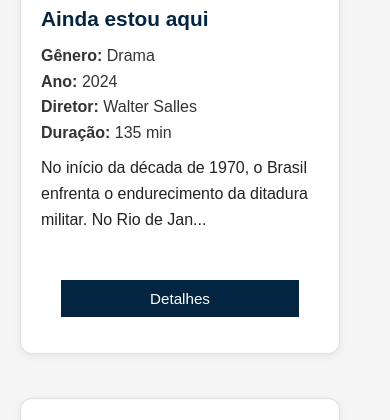
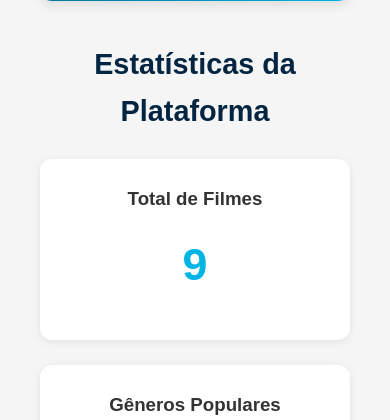
Before and after one commit to GabrieLaureanoUP/Projeto_PHP_Filmes, a PHP site: page /index.php?p=home in a window 390 px wide; the page is wider, and only the part inside the window is pictured. Shown: the part 580-1000 px from the top of that part. Run offline with PHP 8.4, Linux system fonts and the light colour scheme; data comes from the database, SQL or seed files in the repository.

Commit message:
Criação da home

```diff
--- a/Config/BancoPdo.php
+++ b/Config/BancoPdo.php
@@ -6,7 +6,7 @@ class Database {
         if (!isset(self::$pdo)) {
             try {
                 self::$pdo = new PDO(
-                    'mysql:host=localhost;port=3307;dbname=imdb_filmes;charset=utf8mb4',
+                    'mysql:host=localhost;port=3306;dbname=imdb_filmes;charset=utf8mb4',
                     'root',
                     '',
                     [
--- a/Controller/FilmeController.php
+++ b/Controller/FilmeController.php
@@ -13,6 +13,19 @@ class FilmeController {
 
         $filmes = Filme::listarFilmes();
         include __DIR__ . '/../View/filmes/listar.php';
+    }
+
+    static function home() {
+        session_start();
+
+        if (!isset($_SESSION['csrf_token'])) {
+            $_SESSION['csrf_token'] = bin2hex(random_bytes(32));
+        }
+
+        $filmesPopulares = Filme::buscarFilmesPopulares();
+        $estatisticas = Filme::getEstatisticas();
+
+        include __DIR__ . '/../View/home.php';
     }
 
     static function criar() {
@@ -234,8 +247,13 @@ class FilmeController {
             $_SESSION['csrf_token'] = bin2hex(random_bytes(32));
         }
 
-        $termo = $_GET['termo'] ?? '';
-        $filmes = Filme::buscarPorNomeOuGenero($termo);
+        if (!isset($_GET['termo']) || empty(trim($_GET['termo']))) {
+            $filmes = Filme::listarFilmes();
+        } else {
+            $termo = trim($_GET['termo']);
+            $filmes = Filme::buscarPorNomeOuGenero($termo);
+        }
+
         include __DIR__ . '/../View/filmes/listar.php';
     }
 
--- a/Model/Filme.php
+++ b/Model/Filme.php
@@ -64,12 +64,15 @@ class Filme {
     }
 
     public static function buscarPorNomeOuGenero($termo) {
-        $sql = "SELECT * FROM filmes WHERE titulo LIKE :termo OR genero LIKE :termo ORDER BY titulo ASC";
+        $termo = trim($termo); // Remove espaços extras
+
+        $sql = "SELECT * FROM filmes WHERE
+                UPPER(titulo) = UPPER(:termo) OR
+                UPPER(genero) = UPPER(:termo)
+                ORDER BY titulo ASC";
 
         $stmt = Database::conectar()->prepare($sql);
-        $stmt->execute([
-            'termo' => '%' . $termo . '%'
-        ]);
+        $stmt->execute(['termo' => $termo]);
 
         return $stmt->fetchAll(PDO::FETCH_ASSOC);
     }
@@ -82,7 +85,43 @@ class Filme {
         $stmt->execute(['titulo' => $titulo]);
 
         return $stmt->fetchColumn() > 0;
-}
+    }
 
+    public static function buscarFilmesPopulares($limite = 6) {
+        $sql = "SELECT f.*,
+                COUNT(DISTINCT c.id) as total_comentarios,
+                COUNT(DISTINCT a.id) as total_avaliacoes,
+                COALESCE(AVG(a.nota), 0) as media_avaliacoes
+                FROM filmes f
+                LEFT JOIN comentarios c ON f.id = c.filme_id
+                LEFT JOIN avaliacoes a ON f.id = a.filme_id
+                GROUP BY f.id, f.titulo, f.descricao, f.ano, f.genero, f.imagem, f.diretor, f.duracao
+                ORDER BY (COUNT(DISTINCT c.id) + COUNT(DISTINCT a.id)) DESC, media_avaliacoes DESC
+                LIMIT ?";
+
+        $stmt = Database::conectar()->prepare($sql);
+        $stmt->bindValue(1, $limite, PDO::PARAM_INT);
+        $stmt->execute();
+        return $stmt->fetchAll(PDO::FETCH_ASSOC);
+    }
+
+    public static function getEstatisticas() {
+        $conn = Database::conectar();
+
+        $sqlFilmes = "SELECT COUNT(*) FROM filmes";
+        $totalFilmes = $conn->query($sqlFilmes)->fetchColumn();
+
+        $sqlGeneros = "SELECT genero, COUNT(*) as total
+                    FROM filmes
+                    GROUP BY genero
+                    ORDER BY total DESC
+                    LIMIT 5";
+        $generosPopulares = $conn->query($sqlGeneros)->fetchAll(PDO::FETCH_ASSOC);
+
+        return [
+            'total_filmes' => $totalFilmes,
+            'generos_populares' => $generosPopulares
+        ];
+    }
 
 }
--- a/View/filmes/listar.php
+++ b/View/filmes/listar.php
@@ -1,7 +1,8 @@
 <?php include __DIR__ . '/../partials/header.php'; ?>
 
 <div class="filmes-container">
-    <form method="GET" action="index.php?p=buscar" class="search-form">
+    <form method="GET" action="index.php">
+        <input type="hidden" name="p" value="buscarNomeGenero">
         <input type="text" name="termo" placeholder="Buscar por título ou gênero..." value="<?= isset($_GET['termo']) ? htmlspecialchars($_GET['termo']) : '' ?>">
         <button type="submit">Buscar</button>
     </form>
--- /dev/null
+++ b/View/home.php
@@ -0,0 +1,60 @@
+<?php include __DIR__ . '/partials/header.php'; ?>
+
+<div class="home-container">
+    <!-- Seção de Boas-vindas -->
+    <section class="welcome-section">
+        <h1>Bem-vindo ao Catálogo de Filmes</h1>
+        <p class="intro-text">
+            Explore nossa coleção de filmes, compartilhe suas opiniões e descubra novas histórias.
+            <?php if(!isset($_SESSION['usuario'])): ?>
+                <a href="index.php?p=cadastro">Cadastre-se</a> para avaliar e comentar!
+            <?php endif; ?>
+        </p>
+    </section>
+
+    <!-- Estatísticas -->
+    <section class="stats-section">
+        <h2>Estatísticas da Plataforma</h2>
+        <div class="stats-grid">
+            <div class="stat-card">
+                <h3>Total de Filmes</h3>
+                <p class="stat-number"><?= $estatisticas['total_filmes'] ?></p>
+            </div>
+            <div class="stat-card">
+                <h3>Gêneros Populares</h3>
+                <ul class="generos-list">
+                    <?php foreach($estatisticas['generos_populares'] as $genero): ?>
+                        <li><?= htmlspecialchars($genero['genero']) ?></li>
+                    <?php endforeach; ?>
+                </ul>
+            </div>
+        </div>
+    </section>
+
+    <!-- Filmes Populares -->
+    <section class="popular-section">
+        <h2>Filmes Populares</h2>
+        <div class="filmes-grid">
+            <?php foreach($filmesPopulares as $filme): ?>
+                <div class="filme-card">
+                    <img src="<?= htmlspecialchars($filme['imagem']) ?>" alt="<?= htmlspecialchars($filme['titulo']) ?>">
+                    <div class="filme-info">
+                        <h3><?= htmlspecialchars($filme['titulo']) ?></h3>
+                        <p class="genero"><?= htmlspecialchars($filme['genero']) ?></p>
+                        <div class="stats">
+                            <span><?= $filme['total_comentarios'] ?> comentários</span>
+                            <span>Nota: <?= number_format($filme['media_avaliacoes'], 1) ?></span>
+                        </div>
+                        <a href="index.php?p=detalhes&id=<?= $filme['id'] ?>" class="btn-detalhes">Ver Detalhes</a>
+                    </div>
+                </div>
+            <?php endforeach; ?>
+        </div>
+    </section>
+
+    <section class="cta-section">
+        <a href="index.php?p=listar" class="btn-primary">Ver Todos os Filmes</a>
+    </section>
+</div>
+
+<?php include __DIR__ . '/partials/footer.php'; ?>
--- a/View/partials/header.php
+++ b/View/partials/header.php
@@ -18,7 +18,8 @@ if (session_status() === PHP_SESSION_NONE) {
         </div>
         <nav>
             <ul>
-                <li><a href="/Projeto_PHP_Filmes/index.php?p=listar">Home</a></li>
+                <li><a href="/Projeto_PHP_Filmes/index.php?p=home">Home</a></li>
+                <li><a href="/Projeto_PHP_Filmes/index.php?p=listar">Lista de Filmes</a></li>
 
                 <?php if(!isset($_SESSION['usuario'])): ?>
                     <li><a href="/Projeto_PHP_Filmes/index.php?p=login">Login</a></li>
@@ -26,9 +27,9 @@ if (session_status() === PHP_SESSION_NONE) {
                 <?php else: ?>
                     <li><a href="/Projeto_PHP_Filmes/index.php?p=criar">Adicionar Filme</a></li>
                     <li>
-                        <form method="POST" action="/Projeto_PHP_Filmes/index.php?p=logout" style="display: inline;">
+                        <form method="POST" action="/Projeto_PHP_Filmes/index.php?p=logout" class="inline-form">
                             <input type="hidden" name="csrf_token" value="<?= $_SESSION['csrf_token'] ?>">
-                            <button type="submit">Logout</button>
+                            <button type="submit" class="nav-link">Logout</button>
                         </form>
                     </li>
                 <?php endif; ?>
--- a/assets/css/styles.css
+++ b/assets/css/styles.css
@@ -290,7 +290,7 @@ form:not(.inline-form) {
     display: flex;
     width: 100%;
     margin-top: 10px;
-    border-radius: 0 0 12px 12px; /* arredonda só embaixo, igual ao card */
+    border-radius: 0 0 12px 12px;
     overflow: hidden;
     gap: 0;
     min-height: 48px;
@@ -300,7 +300,7 @@ form:not(.inline-form) {
     flex: 1 1 0;
     margin: 0;
     height: 100%;
-    display: flex; /* faz o botão ocupar toda a altura */
+    display: flex;
 }
 
 .filme-acoes button {
@@ -335,3 +335,306 @@ form:not(.inline-form) {
     background: #01b4e4;
     color: #fff;
 }
+
+.home-container {
+    max-width: 1200px;
+    margin: 0 auto;
+    padding: 20px;
+}
+
+.welcome-section {
+    text-align: center;
+    padding: 40px 0;
+    background: linear-gradient(to right, #032541, #01b4e4);
+    color: white;
+    border-radius: 8px;
+    margin-bottom: 30px;
+}
+
+.stats-section {
+    margin-bottom: 40px;
+}
+
+.stats-grid {
+    display: grid;
+    grid-template-columns: repeat(auto-fit, minmax(250px, 1fr));
+    gap: 20px;
+    margin-top: 20px;
+}
+
+.stat-card {
+    background: white;
+    padding: 20px;
+    border-radius: 8px;
+    box-shadow: 0 2px 4px rgba(0,0,0,0.1);
+    text-align: center;
+}
+
+.stat-number {
+    font-size: 2.5rem;
+    color: #01b4e4;
+    font-weight: bold;
+}
+
+.popular-section {
+    margin-bottom: 40px;
+}
+
+.filme-card {
+    background: white;
+    border-radius: 8px;
+    overflow: hidden;
+    box-shadow: 0 2px 4px rgba(0,0,0,0.1);
+    transition: transform 0.2s;
+}
+
+.filme-card:hover {
+    transform: translateY(-5px);
+}
+
+.filme-card img {
+    width: 100%;
+    height: 200px;
+    object-fit: cover;
+}
+
+.filme-info {
+    padding: 15px;
+}
+
+.cta-section {
+    text-align: center;
+    padding: 40px 0;
+}
+
+.btn-primary {
+    background: #01b4e4;
+    color: white;
+    padding: 12px 24px;
+    border-radius: 4px;
+    text-decoration: none;
+    transition: background 0.2s;
+}
+
+.btn-primary:hover {
+    background: #0396c7;
+}
+
+/* Estilos da Home */
+.home-container {
+    max-width: 1200px;
+    margin: 0 auto;
+    padding: 20px;
+}
+
+/* Seção de Boas-vindas */
+.welcome-section {
+    text-align: center;
+    padding: 40px 20px;
+    background: linear-gradient(135deg, #032541 0%, #01b4e4 100%);
+    color: white;
+    border-radius: 12px;
+    margin-bottom: 40px;
+    box-shadow: 0 4px 12px rgba(0,0,0,0.1);
+}
+
+.welcome-section h1 {
+    font-size: 2.5rem;
+    margin-bottom: 20px;
+    font-weight: 600;
+}
+
+.intro-text {
+    font-size: 1.1rem;
+    max-width: 800px;
+    margin: 0 auto;
+    line-height: 1.6;
+}
+
+.intro-text a {
+    color: white;
+    text-decoration: underline;
+    font-weight: bold;
+}
+
+/* Seção de Estatísticas */
+.stats-section {
+    margin-bottom: 50px;
+}
+
+.stats-section h2 {
+    color: #032541;
+    font-size: 1.8rem;
+    margin-bottom: 25px;
+    text-align: center;
+}
+
+.stats-grid {
+    display: grid;
+    grid-template-columns: repeat(auto-fit, minmax(250px, 1fr));
+    gap: 25px;
+    margin-top: 20px;
+}
+
+.stat-card {
+    background: white;
+    padding: 25px;
+    border-radius: 12px;
+    box-shadow: 0 2px 8px rgba(0,0,0,0.08);
+    text-align: center;
+    transition: transform 0.2s;
+}
+
+.stat-card:hover {
+    transform: translateY(-5px);
+}
+
+.stat-number {
+    font-size: 2.8rem;
+    color: #01b4e4;
+    font-weight: bold;
+    margin: 15px 0;
+}
+
+.generos-list {
+    list-style: none;
+    padding: 0;
+}
+
+.generos-list li {
+    padding: 8px 0;
+    border-bottom: 1px solid #eee;
+    color: #444;
+}
+
+.generos-list li:last-child {
+    border-bottom: none;
+}
+
+/* Seção de Filmes Populares */
+.popular-section {
+    margin-bottom: 50px;
+}
+
+.popular-section h2 {
+    color: #032541;
+    font-size: 1.8rem;
+    margin-bottom: 25px;
+    text-align: center;
+}
+
+.filmes-grid {
+    display: grid;
+    grid-template-columns: repeat(auto-fill, minmax(280px, 1fr));
+    gap: 25px;
+}
+
+.filme-card {
+    background: white;
+    border-radius: 12px;
+    overflow: hidden;
+    box-shadow: 0 2px 8px rgba(0,0,0,0.08);
+    transition: transform 0.2s;
+}
+
+.filme-card:hover {
+    transform: translateY(-5px);
+    box-shadow: 0 4px 12px rgba(0,0,0,0.15);
+}
+
+.filme-card img {
+    width: 100%;
+    height: 300px;
+    object-fit: cover;
+    border-bottom: 3px solid #01b4e4;
+}
+
+.filme-info {
+    padding: 20px;
+}
+
+.filme-info h3 {
+    color: #032541;
+    font-size: 1.3rem;
+    margin-bottom: 10px;
+    font-weight: 600;
+}
+
+.filme-info .genero {
+    color: #666;
+    font-size: 0.95rem;
+    margin-bottom: 15px;
+}
+
+.filme-info .stats {
+    display: flex;
+    justify-content: space-between;
+    margin-bottom: 15px;
+    font-size: 0.9rem;
+    color: #555;
+}
+
+.filme-info .stats span {
+    background: #f8f9fa;
+    padding: 5px 10px;
+    border-radius: 15px;
+}
+
+/* Botão Ver Detalhes */
+.filme-card .btn-detalhes {
+    display: block;
+    background: #01b4e4;
+    color: white;
+    text-align: center;
+    padding: 10px;
+    text-decoration: none;
+    border-radius: 6px;
+    transition: background 0.2s;
+    margin-top: 15px;
+}
+
+.filme-card .btn-detalhes:hover {
+    background: #0396c7;
+}
+
+/* Seção CTA */
+.cta-section {
+    text-align: center;
+    padding: 40px 0;
+}
+
+.btn-primary {
+    display: inline-block;
+    background: #032541;
+    color: white;
+    padding: 12px 30px;
+    border-radius: 6px;
+    text-decoration: none;
+    font-size: 1.1rem;
+    transition: background 0.2s;
+    box-shadow: 0 2px 4px rgba(0,0,0,0.1);
+}
+
+.btn-primary:hover {
+    background: #01b4e4;
+    transform: translateY(-2px);
+}
+
+/* Responsividade */
+@media (max-width: 768px) {
+    .welcome-section h1 {
+        font-size: 2rem;
+    }
+
+    .stats-grid {
+        grid-template-columns: 1fr;
+    }
+
+    .filmes-grid {
+        grid-template-columns: repeat(auto-fill, minmax(250px, 1fr));
+    }
+
+    .filme-card img {
+        height: 250px;
+    }
+}
--- a/index.php
+++ b/index.php
@@ -18,14 +18,16 @@
         "recuperar-senha" => AuthController::recuperarSenha(),
         "cadastro" => AuthController::cadastro(),
 
+        "home" => FilmeController::home(),
         "listar" => FilmeController::listar(),
         "criar" => FilmeController::criar(),
         "salvar" => FilmeController::salvar(),
         "editar" => FilmeController::editar(),
         "atualizar" => FilmeController::atualizar(),
         "excluir" => FilmeController::excluir(),
-        "buscar" => FilmeController::buscarNomeGenero(),
+        "buscarNomeGenero" => FilmeController::buscarNomeGenero(),
         "detalhes" => FilmeController::detalhes(),
+
         "comentar" => ComentarioController::comentar(),
         "avaliar" => AvaliacaoController::avaliar(),
 
```
